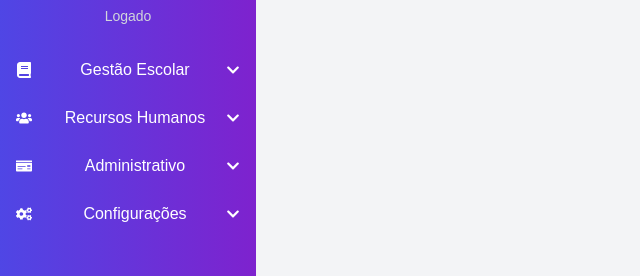
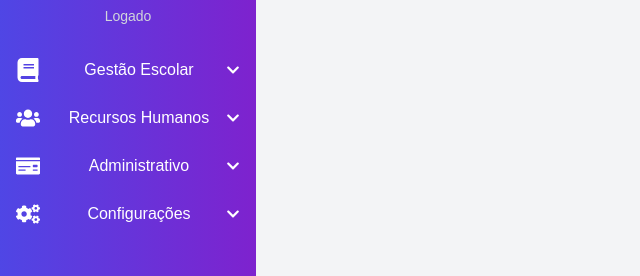
Before and after one commit to PedroBN64/project-root, a React (Create React App) app in the folder frontend/: page /dashboard in a window 1280 px wide. Shown: the part 162-438 px from the top of the page, without its empty margins (0-640 px from the left). Built offline with nearby package versions, Linux system fonts and the light colour scheme.

Commit message:
atualização da Sidebar Aberta e Fechada Icons maiores menu lateral ok

```diff
--- a/frontend/src/components/Sidebar.js
+++ b/frontend/src/components/Sidebar.js
@@ -1,4 +1,4 @@
-import React, { useState } from "react";
+import React, { useState, useEffect, useRef } from "react";
 import {
   FaUser,
   FaBook,
@@ -18,6 +18,8 @@ import { Link } from "react-router-dom";
 const Sidebar = ({ userName }) => {
   const [isSidebarOpen, setIsSidebarOpen] = useState(true);
   const [expandedMenus, setExpandedMenus] = useState({});
+  const [activeMenu, setActiveMenu] = useState(null);
+  const sidebarRef = useRef(null);
 
   const toggleSidebar = () => setIsSidebarOpen(!isSidebarOpen);
 
@@ -27,16 +29,30 @@ const Sidebar = ({ userName }) => {
         (acc, key) => ({ ...acc, [key]: false }),
         {}
       );
-      newExpandedMenus[menu] = true;
+      newExpandedMenus[menu] = !prevState[menu];
       return newExpandedMenus;
     });
+    setActiveMenu(menu === activeMenu ? null : menu);
   };
 
-  // Define todos os menus e seus submenus
+  const handleClickOutside = (event) => {
+    if (sidebarRef.current && !sidebarRef.current.contains(event.target) && !isSidebarOpen) {
+      setExpandedMenus({});
+      setActiveMenu(null);
+    }
+  };
+
+  useEffect(() => {
+    document.addEventListener("mousedown", handleClickOutside);
+    return () => {
+      document.removeEventListener("mousedown", handleClickOutside);
+    };
+  }, [isSidebarOpen]);
+
   const menuItems = [
     {
       label: 'Gestão Escolar',
-      icon: <FaBook />,
+      icon: <FaBook className="text-lg md:text-2xl" />, // Tamanho ajustado aqui
       submenu: [
         { label: 'Ficha do Aluno', link: '/dashboard/ficha-do-aluno' },
         { label: 'Cadastro de Alunos', link: '/dashboard/cadastro-de-alunos' },
@@ -45,7 +61,7 @@ const Sidebar = ({ userName }) => {
     },
     {
       label: 'Recursos Humanos',
-      icon: <FaUsers />,
+      icon: <FaUsers className="text-lg md:text-2xl" />, // Tamanho ajustado aqui
       submenu: [
         { label: 'Cadastro de Profissionais', link: '/dashboard/cadastro-de-profissionais' },
         { label: 'Consulta de Dados', link: '/dashboard/consulta-de-dados' },
@@ -53,14 +69,14 @@ const Sidebar = ({ userName }) => {
     },
     {
       label: 'Administrativo',
-      icon: <FaMoneyCheck />,
+      icon: <FaMoneyCheck className="text-lg md:text-2xl" />, // Tamanho ajustado aqui
       submenu: [
         { label: 'Declarações', link: '/dashboard/declaracoes' },
       ],
     },
     {
       label: 'Configurações',
-      icon: <FaCogs />,
+      icon: <FaCogs className="text-lg md:text-2xl" />, // Tamanho ajustado aqui
       submenu: [
         { label: 'Usuários', link: '/dashboard/usuarios' },
       ],
@@ -68,12 +84,12 @@ const Sidebar = ({ userName }) => {
   ];
 
   return (
+    <div ref={sidebarRef} className="flex">
       <div
         className={`${
           isSidebarOpen ? "w-64" : "w-20"
         } bg-gradient-to-r from-indigo-600 to-purple-700 h-screen text-white flex flex-col transition-all duration-300 relative`}
       >
-      {/* Sidebar Header */}
         <div className="flex items-center justify-between p-4">
           <div className="flex items-center">
             {isSidebarOpen && (
@@ -84,8 +100,6 @@ const Sidebar = ({ userName }) => {
             {isSidebarOpen ? <FaChevronLeft /> : <FaChevronRight />}
           </button>
         </div>
-
-      {/* User Avatar */}
         <div className="flex flex-col items-center mt-4">
           <img
             src="/logo192.png"
@@ -99,13 +113,14 @@ const Sidebar = ({ userName }) => {
             </>
           )}
         </div>
-      {/* Menu */}
         <nav className="mt-6">
           <ul className="flex flex-col space-y-2">
             {menuItems.map((item) => (
               <li key={item.label} className="relative">
                 <button
-                className="flex items-center w-full px-4 py-2 hover:bg-indigo-500 focus:outline-none"
+                  className={`flex items-center w-full px-4 py-2 hover:bg-indigo-500 focus:outline-none ${
+                    !isSidebarOpen ? "justify-center text-2xl" : ""
+                  }`}
                   onClick={() => toggleMenu(item.label)}
                 >
                   {item.icon}
@@ -117,13 +132,17 @@ const Sidebar = ({ userName }) => {
                       <FaChevronDown className="text-sm" />
                     ))}
                 </button>
-              {expandedMenus[item.label] && (
-                <ul className="pl-4 mt-2 space-y-1 bg-indigo-700 shadow-lg rounded-md">
+                {(expandedMenus[item.label] || (activeMenu === item.label && !isSidebarOpen)) && (
+                  <ul
+                    className={`${
+                      isSidebarOpen ? "pl-4" : "absolute left-20 top-0 mt-0"
+                    } mt-2 space-y-1 bg-indigo-700 shadow-lg rounded-md`}
+                  >
                     {item.submenu.map((submenuItem) => (
                       <li key={submenuItem.label}>
                         <Link
                           to={submenuItem.link}
-                        className="flex items-center py-1 hover:bg-indigo-600 rounded-md"
+                          className="flex items-center py-1 px-6 hover:bg-indigo-600 rounded-md"
                         >
                           {submenuItem.icon || <FaUser className="inline mr-2" />}
                           {submenuItem.label}
@@ -137,6 +156,7 @@ const Sidebar = ({ userName }) => {
           </ul>
         </nav>
       </div>
+    </div>
   );
 };
 
```
Lines whose indentation alone changed are shown as unchanged.
